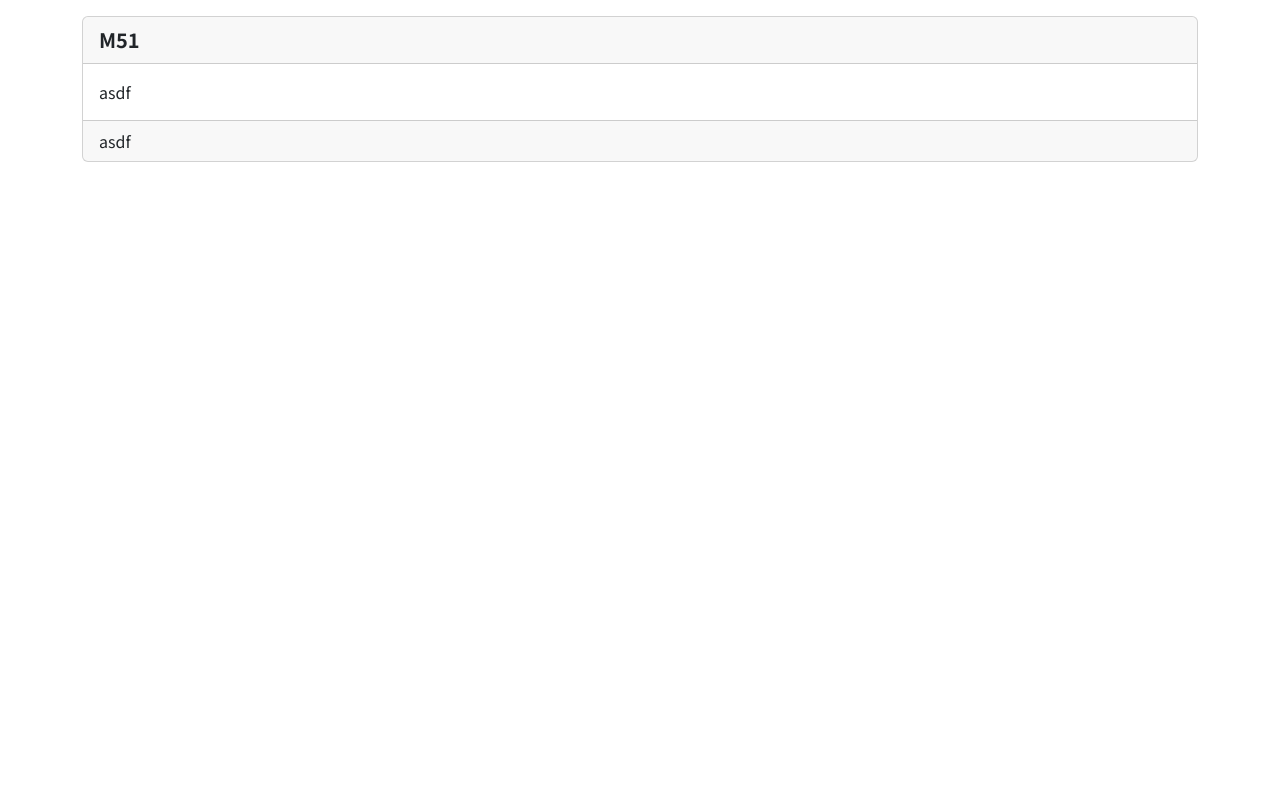
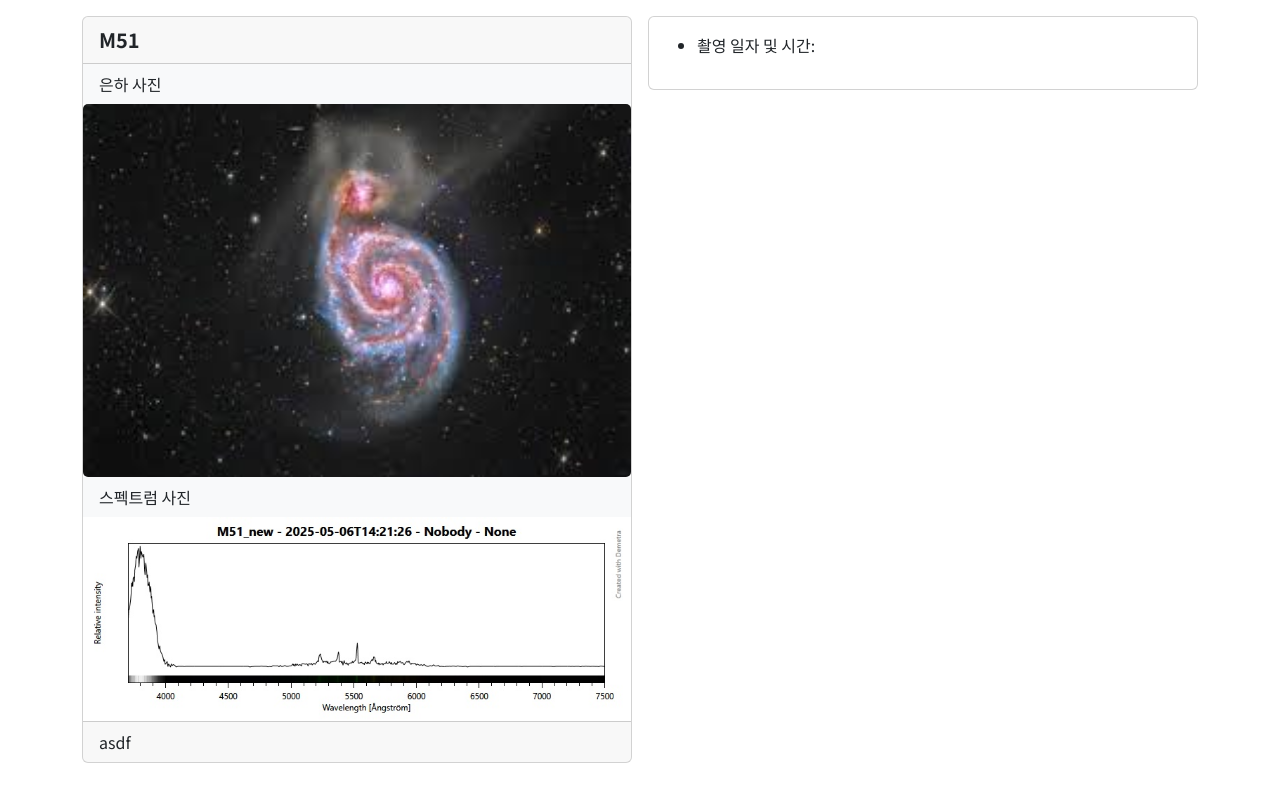
Before and after one commit to suhtjddmlgus124/galaxymapping, a React (Vite) app: page /galaxy in a window 1280 px wide. Both pictures are taken after a click on the element "M51". Built offline with nearby package versions, Linux system fonts and the light colour scheme.

Commit message:
FEAT: 은하 데이터 추가

```diff
--- a/src/db/galaxies.tsx
+++ b/src/db/galaxies.tsx
@@ -4,6 +4,10 @@ const galaxies: Galaxy[] = [
     {
         id: 0,
         name: "M51",
+        photo: "/photo/M51_photo.jpg",
+        spectrum: "/spectrum/M51_spectrum.png",
+        camera: "",
+        dateTime: "2025년 5월 6일 22시 30분 ~ 2025년 5월 7일 00시 21분",
     },
 ]
 
--- a/src/routes/galaxy/GalaxyDetail.tsx
+++ b/src/routes/galaxy/GalaxyDetail.tsx
@@ -1,7 +1,7 @@
 import { useParams } from "react-router-dom";
 import galaxies from "../../db/galaxies";
 import type { Galaxy } from "../../types/galaxy";
-import { Container, Card } from "react-bootstrap";
+import { Container, Row, Col, Card } from "react-bootstrap";
 
 
 export default function GalaxyDetail() {
@@ -11,17 +11,36 @@ export default function GalaxyDetail() {
 
     return (
         <Container className="my-3">
+            <Row className="g-3">
+                <Col className="col-12 col-lg-6">
                     <Card>
                         <Card.Header className="fs-5 fw-bold">
                             {galaxy.name}
                         </Card.Header>
-                <Card.Body>
-                    asdf
-                </Card.Body>
+
+                        <Card.Body className="bg-body-tertiary py-2">은하 사진</Card.Body>
+                        <Card.Img src={galaxy.photo}/>
+
+
+                        <Card.Body className="bg-body-tertiary py-2">스펙트럼 사진</Card.Body>
+                        <Card.Img src={galaxy.spectrum}/>
+
                         <Card.Footer>
                             asdf
                         </Card.Footer>
                     </Card>
+                </Col>
+
+                <Col className="col-12 col-lg-6">
+                    <Card>
+                        <Card.Body>
+                            <ul>
+                                <li>촬영 일자 및 시간: </li>
+                            </ul>
+                        </Card.Body>
+                    </Card>
+                </Col>
+            </Row>
         </Container>
     );
 }
--- a/src/types/galaxy.ts
+++ b/src/types/galaxy.ts
@@ -1,4 +1,8 @@
 export interface Galaxy {
     id: number;
     name: string;
+    photo: string;
+    spectrum: string;
+    camera: string;
+    dateTime: string;
 }
```
Also changed, not shown: public/photo/M51_photo.jpg (added), public/spectrum/M51_spectrum.png (added). Lines whose indentation alone changed are shown as unchanged.
